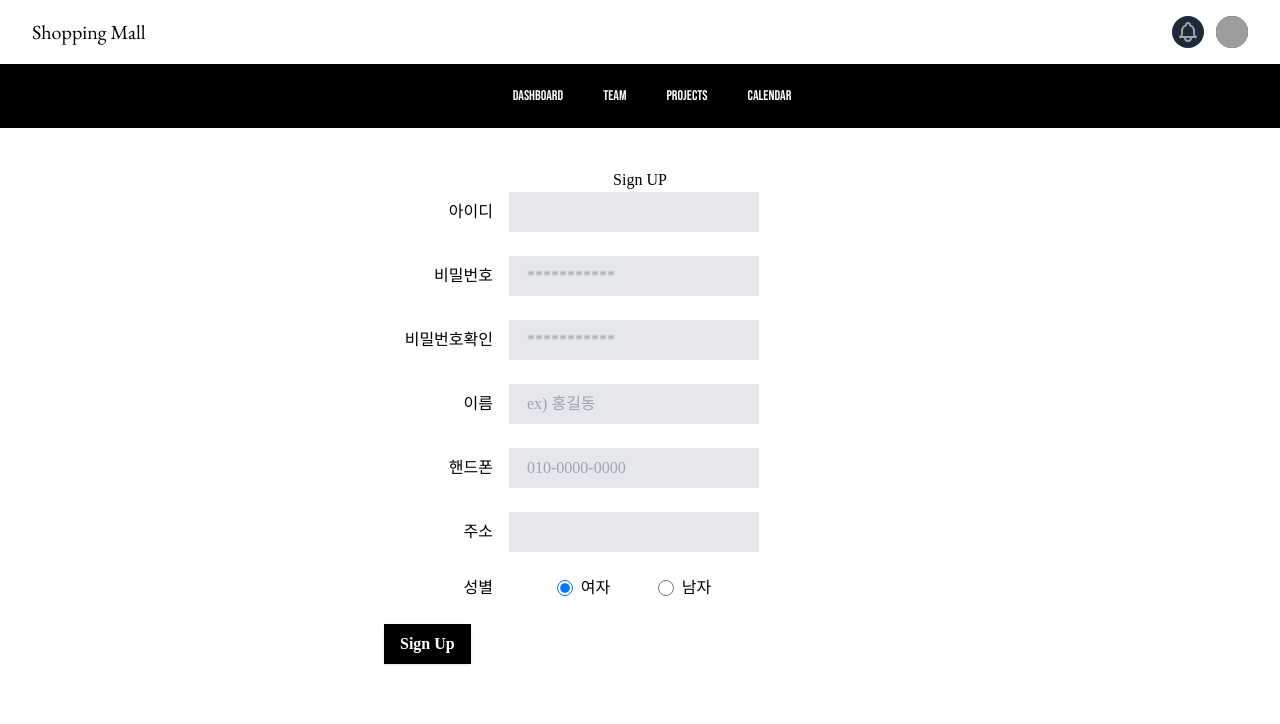
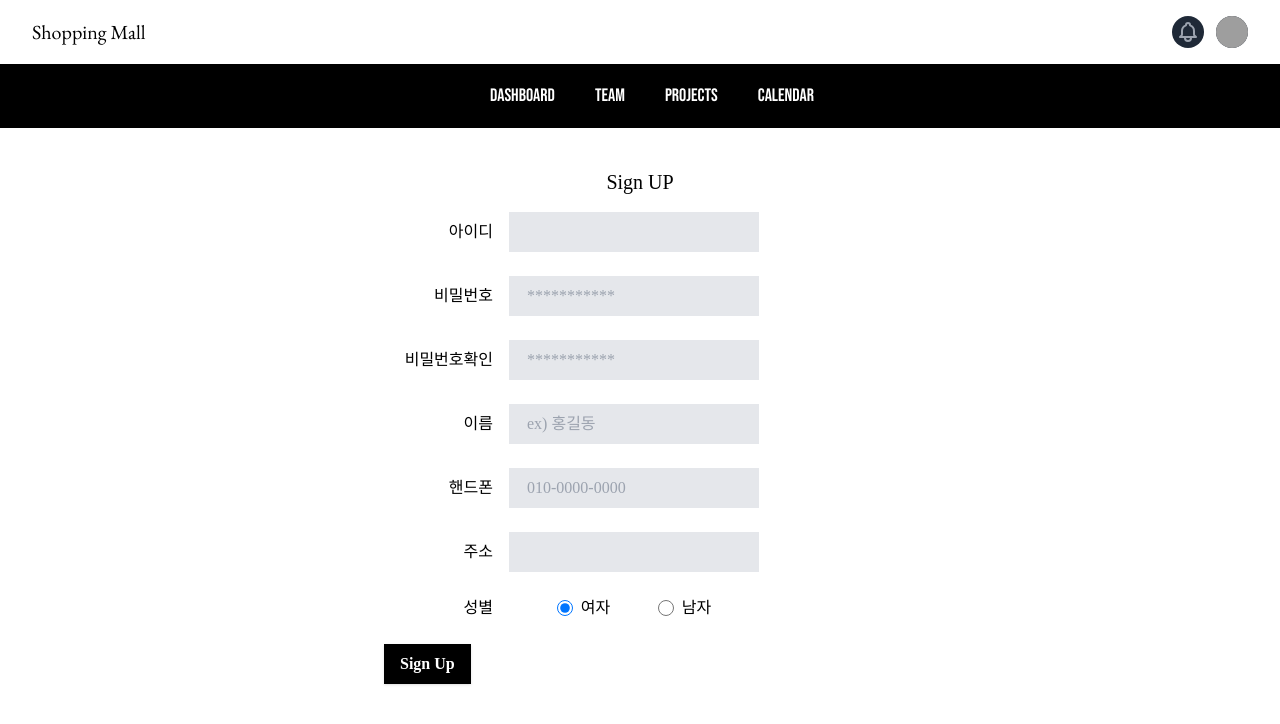
Before and after one commit to zihyun321/shopping_mall, a React (Create React App) app: page /join in a window 1280 px wide. Shown: the top 724 px of the page. Built offline with nearby package versions, Linux system fonts and the light colour scheme; no server answers; grey boxes are pictures that could not be loaded; a web font is replaced by a local one.

Commit message:
feat. revise readme chater1

```diff
--- a/src/components/Header.js
+++ b/src/components/Header.js
@@ -6,7 +6,7 @@ const headerMenu = styled.div`
 `;
 
 const menu = {
-    fontSize: '100px'
+    fontSize: '18px'
 };
 
 function Header() {
@@ -287,23 +287,27 @@ function Header() {
                         <div
                             class="flex-1 flex items-center justify-center sm:items-stretch sm:justify-around">
                             <div class="hidden sm:block sm:ml-6">
-                                <div class="flex space-x-4" style={menu}>
+                                <div class="flex space-x-4">
                                     {/* <!-- Current: "bg-gray-900 text-white", Default: "text-gray-300 hover:bg-gray-700 hover:text-white" --> */}
                                     <a
                                         href="#"
+                                        style={menu}
                                         class="text-white hover:text-teal-400 px-3 py-2 rounded-md text-sm font-medium"
                                         aria-current="page">Dashboard</a>
 
                                     <a
                                         href="#"
+                                        style={menu}
                                         class="text-white hover:text-teal-400 px-3 py-2 rounded-md text-sm font-medium">Team</a>
 
                                     <a
                                         href="#"
+                                        style={menu}
                                         class="text-white hover:text-teal-400 px-3 py-2 rounded-md text-sm font-medium">Projects</a>
 
                                     <a
                                         href="#"
+                                        style={menu}
                                         class="text-white hover:text-teal-400 px-3 py-2 rounded-md text-sm font-medium">Calendar</a>
                                 </div>
                             </div>
--- a/src/components/Join.js
+++ b/src/components/Join.js
@@ -1,9 +1,7 @@
 import React, {useState} from 'react';
 import styled from "styled-components";
 
-// const dbErrorMsg = styled.div`
-
-// `;
+// const dbErrorMsg = styled.div` `;
 
 function RegisterPage() {
     const [name, setName] = useState("")
@@ -89,7 +87,10 @@ function RegisterPage() {
 
     return (
         <div class="loginregister w-full max-w-lg mx-auto text-black">
-            Sign UP
+
+            <p class="pb-4 text-xl font-weight: 800;">
+                Sign UP
+            </p>
             <form>
                 <div class="md:flex md:items-center mb-6">
                     <div class="md:w-1/3">
@@ -99,7 +100,7 @@ function RegisterPage() {
                     </div>
                     <div class="md:w-2/3">
                         <input
-                            required
+                            required="required"
                             class="bg-gray-200 appearance-none border-2 border-gray-200  w-full py-2 px-4 leading-tight focus:outline-none focus:bg-white focus:border-black"
                             id="id"
                             type="text"
@@ -270,7 +271,7 @@ function RegisterPage() {
                     </label>
                 </div> */
                 }
-                <div class="md:flex md:items-center content-center">
+                <div class="md:flex md:items-center justify-content: center;">
                     {/* <div class="md:w-1/3"></div> */}
                     <div >
                         <button
```
Also changed, not shown: 2 other files (tests, documents, lock files or other folders).
